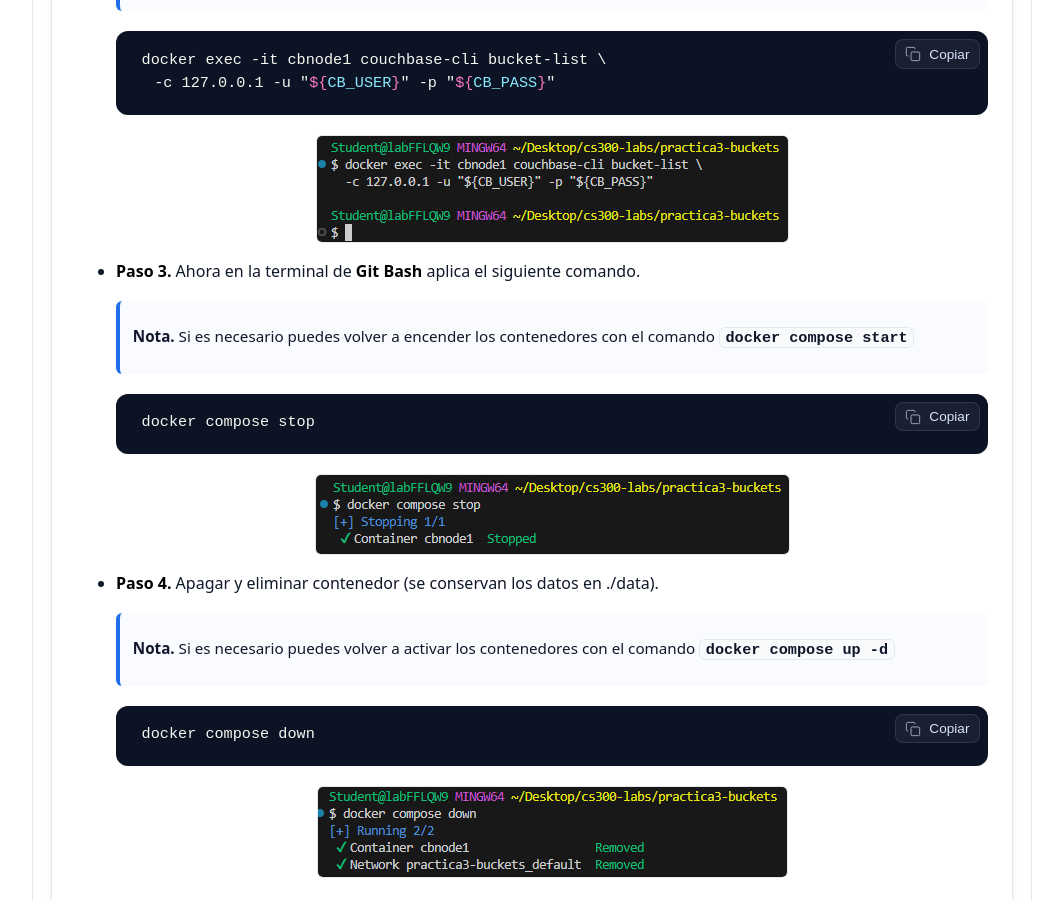
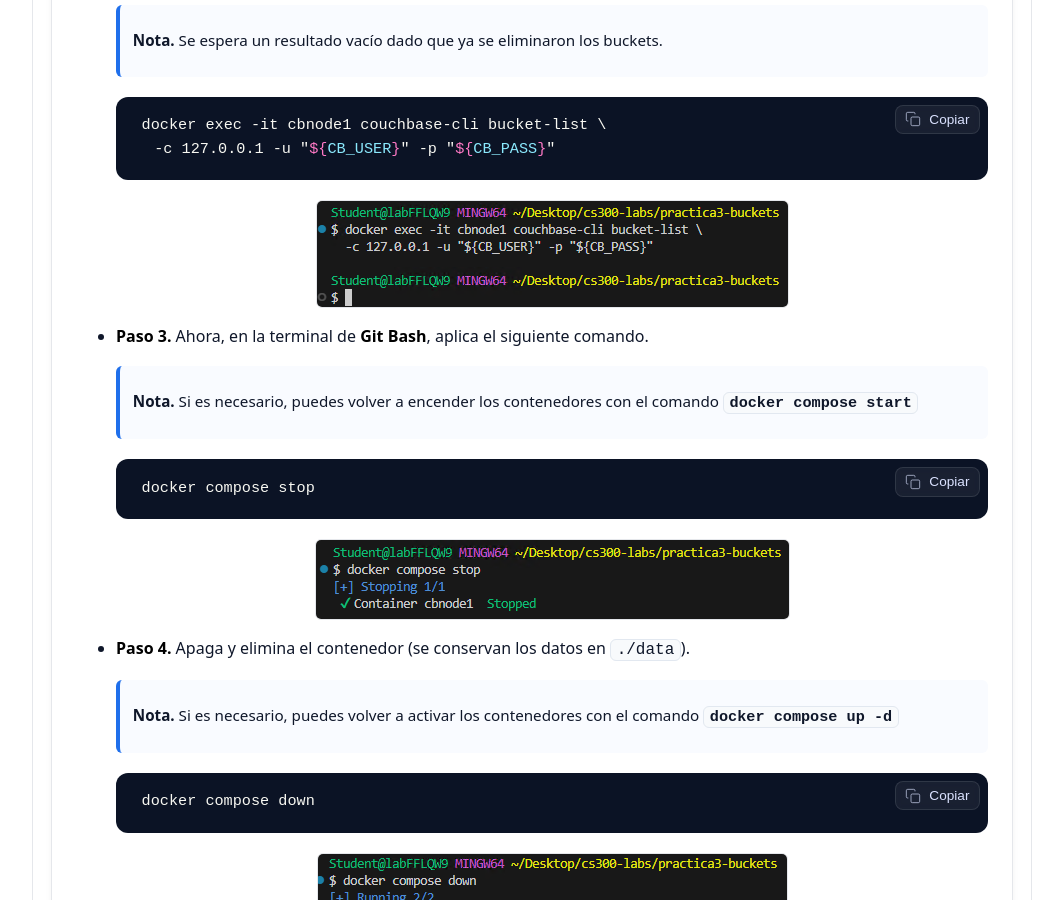
Before and after one commit to Netec-Mx/CS300_INT, a Jekyll site: the page built from labs/lab3/lab3.md, in a window 1280 px wide and 900 px high, scrolled down 14147 px. Shown: the whole window, without its empty margins (108-1171 px from the left). Built offline with Jekyll 4.4.1, drawn with Linux system fonts in a browser that asks for light colours; some of the changed text lies outside the part shown.

Commit message:
Update lab3.md

````diff
--- a/labs/lab3/lab3.md
+++ b/labs/lab3/lab3.md
@@ -62,7 +62,7 @@ Organizarás la carpeta de la práctica y verificarás que el contenedor de Couc
   ```
   ![cbase2]({{ page.images_base | relative_url }}/2.png)
 
-- **Paso 4.** En la terminal de **VSC** copia y pega el siguiente comando que crea el archivo `.env` y carga el contenido de las variables necesarias.
+- **Paso 4.** En la terminal de **VSC**, copia y pega el siguiente comando que crea el archivo `.env` y carga el contenido de las variables necesarias.
 
   > **Nota.** El archivo `.env` estandariza credenciales y memoria.
   {: .lab-note .info .compact}
@@ -81,10 +81,10 @@ Organizarás la carpeta de la práctica y verificarás que el contenedor de Couc
   EOF
   ```
 
-- **Paso 5.** Ahora crea el archivo **Docker Compose** llamado **compose.yaml**. Copia y pega el siguiente código en la terminal.
+- **Paso 5.** Ahora, crea el archivo **Docker Compose** llamado **`compose.yaml`**. Copia y pega el siguiente código en la terminal.
 
   > **Nota.**
-  - El archivo `compose.yaml` mapea puertos 8091–8096 para la consola web y 11210 para clientes.
+  - El archivo `compose.yaml` mapea puertos `8091–8096` para la consola web y `11210` para clientes.
   - El healthcheck consulta el endpoint `/pools` que responde cuando el servicio está arriba (aunque aún no inicializado).
   {: .lab-note .info .compact}
 
@@ -118,7 +118,7 @@ Organizarás la carpeta de la práctica y verificarás que el contenedor de Couc
 
   > **Importante.** Para agilizar los procesos, la imagen ya está descargada en tu ambiente de trabajo, ya que puede tardar hasta 10 minutos en descargarse.
   {: .lab-note .important .compact}
-  > **Importante.** El `docker compose up -d` corre en segundo plano. El healthcheck del servicio y la sonda de `compose.yaml` garantizan que Couchbase responda en 8091 antes de continuar.
+  > **Importante.** El `docker compose up -d` corre en segundo plano. El healthcheck del servicio y la sonda de `compose.yaml` garantizan que Couchbase responda en `8091` antes de continuar.
   {: .lab-note .important .compact}
 
   ```bash
@@ -131,7 +131,7 @@ Organizarás la carpeta de la práctica y verificarás que el contenedor de Couc
 
   > **Nota.** El `cluster-init` fija credenciales y cuotas de memoria (data/Index). Para un nodo local, 2 GB total y 512 MB para Index es razonable; ajusta según tu RAM. Habilitar `flush` permite vaciar el bucket desde la UI o CLI.
   {: .lab-note .info .compact}
-  > **Importante.** El comando se ejecuta desde el directorio de la práctica **practica3-buckets**
+  > **Importante.** El comando se ejecuta desde el directorio de la práctica **`practica3-buckets`**.
   {: .lab-note .important .compact}
 
   ```bash
@@ -203,12 +203,12 @@ Crearás 2 buckets con diferentes configuraciones para observar su comportamient
 
 ### Tarea 3. Scopes y Collections (en bucket `orders`)
 
-Crearás un *scope* y *collections* lógicas para organizar datos por dominio (p. ej., ventas/clientes).
+Crearás un `Scope` y `collections` lógicas para organizar datos por dominio (p. ej., ventas/clientes).
 
 
-- **Paso 1.** Crear un **scope** `sales`, **collections** `orders` y `customers` (vía REST Management API).
+- **Paso 1.** Crear un **scope** `sales`, **collections** `orders` y `customers` (vía `REST Management API`).
 
-  > **Nota.** Scopes/collections permiten aislar lógicamente datos dentro de un bucket sin necesitar múltiples buckets.
+  > **Nota.** `Scopes`/`collections` permiten aislar lógicamente datos dentro de un bucket sin necesitar múltiples buckets.
   {: .lab-note .info .compact}
 
   ```bash
@@ -230,7 +230,7 @@ Crearás un *scope* y *collections* lógicas para organizar datos por dominio (p
   ```
   ![cbase9]({{ page.images_base | relative_url }}/9.png)
 
-- **Paso 2.** Ahora ejecuta el siguiente comando para listar los **scopes/collections**.
+- **Paso 2.** Ahora, ejecuta el siguiente comando para listar los **`scopes`/`collections`**.
 
   > **Nota.** El JSON listado debe incluir el `scope` **sales** con `collections` **orders** y **customers**.
   {: .lab-note .info .compact}
@@ -252,7 +252,7 @@ Crearás un *scope* y *collections* lógicas para organizar datos por dominio (p
 Crearás índices primarios para poder consultar con N1QL y cargarás documentos de ejemplo en las nuevas collections.
 
 
-- **Paso 1.** Crea el siguiente índice primario **`orders`._default._default**.
+- **Paso 1.** Crea el siguiente índice primario **`orders._default._default`**.
 
   ```bash
   docker exec -it cbnode1 cbq -e http://127.0.0.1:8093 -u "${CB_USER}" -p "${CB_PASS}" \
@@ -260,7 +260,7 @@ Crearás índices primarios para poder consultar con N1QL y cargarás documentos
   ```
   ![cbase11]({{ page.images_base | relative_url }}/11.png)
 
-- **Paso 2.** Crea el siguiente índice primario **`orders`.sales.orders**.
+- **Paso 2.** Crea el siguiente índice primario **`orders.sales.orders`**.
 
   ```bash
   docker exec -it cbnode1 cbq -e http://127.0.0.1:8093 -u "${CB_USER}" -p "${CB_PASS}" \
@@ -268,14 +268,14 @@ Crearás índices primarios para poder consultar con N1QL y cargarás documentos
   ```
   ![cbase12]({{ page.images_base | relative_url }}/12.png)
 
-- **Paso 3.** Crea el siguiente índice primario **`orders`.sales.customers**.
+- **Paso 3.** Crea el siguiente índice primario **`orders.sales.customers`**.
   ```bash
   docker exec -it cbnode1 cbq -e http://127.0.0.1:8093 -u "${CB_USER}" -p "${CB_PASS}" \
     -s 'CREATE PRIMARY INDEX ON `'${CB_BUCKET1:-orders}'`.sales.customers;'
   ```
   ![cbase13]({{ page.images_base | relative_url }}/13.png)
 
-- **Paso 4.** Ahora el siguiente paso es insertar un documento de datos para **`orders`.sales.orders**, escribe el siguiente comando en la terminal.
+- **Paso 4.** Ahora el siguiente paso es insertar un documento de datos para **`orders.sales.orders`**, escribe el siguiente comando en la terminal.
 
   ```bash
   # orders
@@ -287,7 +287,7 @@ Crearás índices primarios para poder consultar con N1QL y cargarás documentos
   ```
   ![cbase14]({{ page.images_base | relative_url }}/14.png)
 
-- **Paso 5.** Continua con el siguiente paso para insertar un documento de datos en **`orders`.sales.customers**, escribe el siguiente comando en la terminal.
+- **Paso 5.** Continua con el siguiente paso para insertar un documento de datos en **`orders.sales.customers`**, escribe el siguiente comando en la terminal.
 
   ```bash
   # customers
@@ -325,7 +325,7 @@ Crearás índices primarios para poder consultar con N1QL y cargarás documentos
 
 ### Tarea 5. Compresión y políticas de expulsión
 
-Revisarás las configuraciones de compresión/eviction en cada bucket.
+Revisarás las configuraciones de compresión o eviction en cada bucket.
 
 
 - **Paso 1.** Revisa las configuraciones en los buckets creados.
@@ -368,7 +368,7 @@ Revisarás las configuraciones de compresión/eviction en cada bucket.
 
 ### Tarea 6. Limpieza
 
-Aprenderás a apagar/encender el servicio y a limpiar volúmenes si necesitas empezar desde cero.
+Aprenderás a apagar y encender el servicio y a limpiar volúmenes si necesitas empezar desde cero.
 
 
 - **Paso 1.** Ejecuta el siguiente comando para eliminar los buckets creados.
@@ -398,9 +398,9 @@ Aprenderás a apagar/encender el servicio y a limpiar volúmenes si necesitas em
   ```
   ![cbase22]({{ page.images_base | relative_url }}/22.png)
 
-- **Paso 3.** Ahora en la terminal de **Git Bash** aplica el siguiente comando.
+- **Paso 3.** Ahora, en la terminal de **Git Bash**, aplica el siguiente comando.
 
-  > **Nota.** Si es necesario puedes volver a encender los contenedores con el comando **`docker compose start`**
+  > **Nota.** Si es necesario, puedes volver a encender los contenedores con el comando **`docker compose start`**
   {: .lab-note .info .compact}
 
   ```bash
@@ -408,9 +408,9 @@ Aprenderás a apagar/encender el servicio y a limpiar volúmenes si necesitas em
   ```
   ![cbase23]({{ page.images_base | relative_url }}/23.png)
 
-- **Paso 4.** Apagar y eliminar contenedor (se conservan los datos en ./data).
+- **Paso 4.** Apaga y elimina el contenedor (se conservan los datos en `./data`).
 
-  > **Nota.** Si es necesario puedes volver a activar los contenedores con el comando **`docker compose up -d`**
+  > **Nota.** Si es necesario, puedes volver a activar los contenedores con el comando **`docker compose up -d`**
   {: .lab-note .info .compact}
 
   ```bash
````
Also changed, not shown: other parts of labs/lab3/lab3.md (+8 -8 lines).
